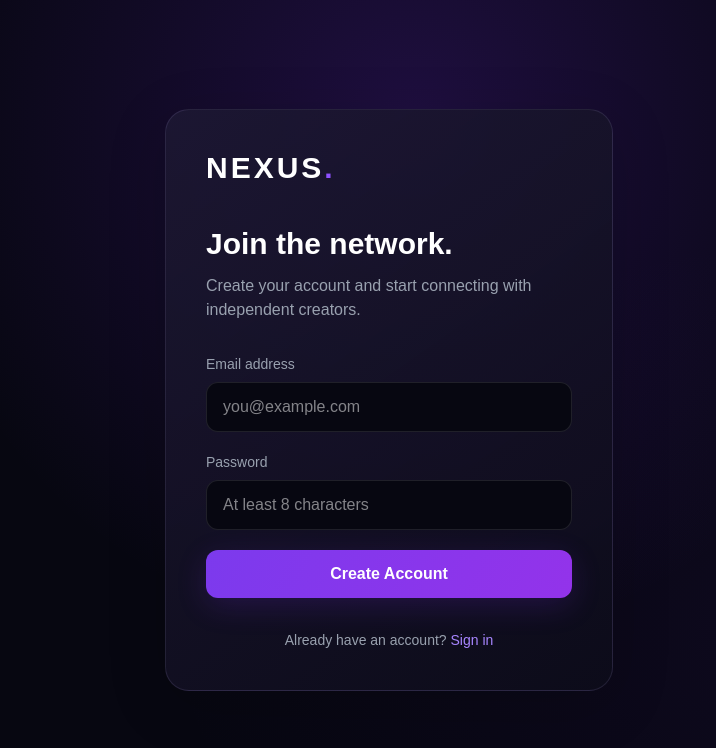
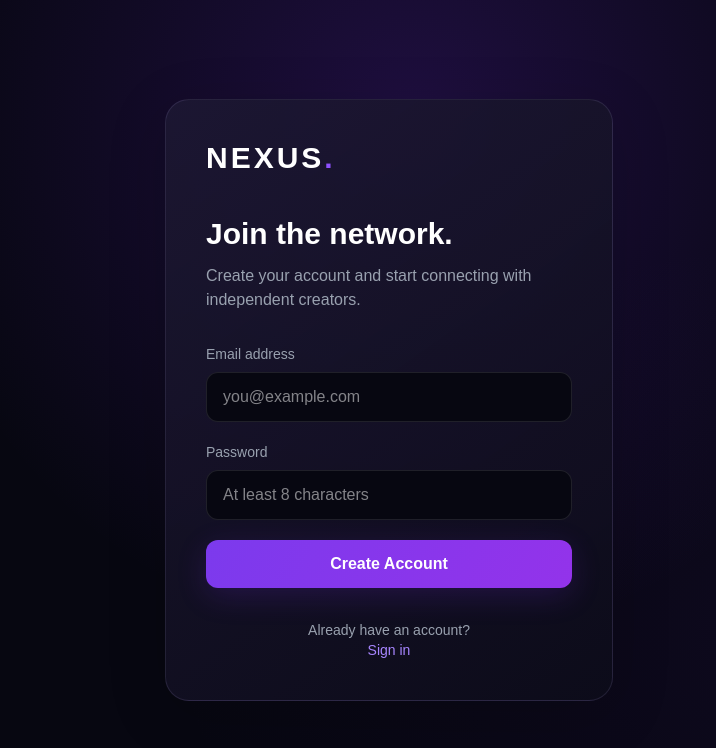
Before and after one commit to TSS-007/Nexus_Music, a Next.js app in the folder web/: page /signup in a window 1280 px wide. Shown: the top 748 px of the page, without its empty margins (251-967 px from the left). Built offline with nearby package versions, Linux system fonts and the light colour scheme; no server answers.

Commit message:
Apply pointer-based hover feedback across Nexus interactive controls

```diff
--- a/web/src/app/signup/page.tsx
+++ b/web/src/app/signup/page.tsx
@@ -1,5 +1,6 @@
 "use client";
 
+import NexusHover from "@/app/components/NexusHover";
 import { useState } from "react";
 import Link from "next/link";
 import { supabase } from "@/lib/supabase";
@@ -37,9 +38,9 @@ export default function SignupPage() {
   return (
     <main className="nexus-glow flex min-h-screen items-center justify-center bg-[#070711] px-6 py-12 text-white">
       <div className="nexus-panel nexus-reveal w-full max-w-md rounded-3xl p-8 sm:p-10">
-        <Link href="/" className="text-3xl font-black tracking-widest">
+        <NexusHover><Link href="/" className="text-3xl font-black tracking-widest">
           NEXUS<span className="text-violet-500">.</span>
-        </Link>
+        </Link></NexusHover>
 
         <h1 className="mt-10 text-3xl font-bold">
           Join the network.
@@ -102,9 +103,9 @@ export default function SignupPage() {
 
         <p className="mt-8 text-center text-sm text-gray-400">
           Already have an account?{" "}
-          <Link href="/login" className="text-violet-400 hover:underline">
+          <NexusHover><Link href="/login" className="text-violet-400 hover:underline">
             Sign in
-          </Link>
+          </Link></NexusHover>
         </p>
       </div>
     </main>
```
